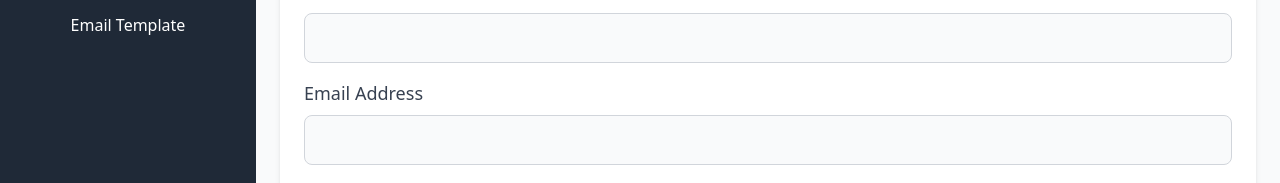
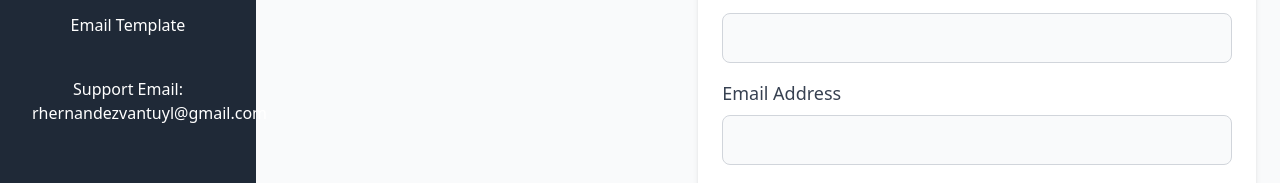
Before and after one commit to REHVan/SHPEUSFTools, a React (Create React App) app in the folder Frontend/: page /contactdata in a window 1280 px wide. Shown: the part 139-322 px from the top of the page. Built offline with nearby package versions, Linux system fonts and the light colour scheme; no server answers.

Commit message:
Add support, warning message, and more information on how to use it.

```diff
--- a/Frontend/src/components/UserNavBar.jsx
+++ b/Frontend/src/components/UserNavBar.jsx
@@ -9,6 +9,7 @@ function UserNavBar() {
         <Link to="/external" className="text-white hover:bg-gray-700 px-4 py-2 rounded-lg w-full text-center">Send Email</Link>
         <Link to="/contactdata" className="text-white hover:bg-gray-700 px-4 py-2 rounded-lg w-full text-center">Contact Data</Link>
         <Link to="/template" className="text-white hover:bg-gray-700 px-4 py-2 rounded-lg w-full text-center">Email Template</Link>
+        <h3 className="text-white hover:bg-gray-700 px-4 py-2 rounded-lg w-full text-center">Support Email: rhernandezvantuyl@gmail.com</h3>
       </div>
     </nav>
   );
--- a/Frontend/src/pages/contactData.jsx
+++ b/Frontend/src/pages/contactData.jsx
@@ -205,8 +205,11 @@ function ContactData() {
   return (
     <div className="flex">
       <UserNavBar />
+      <label htmlFor="import" className="block mb-1 text-sm font-medium">Import Contact List (optional)</label>
+      <h3>Import excels must be in the format: name,	email,	company, position, notes</h3>
       <div className="flex-1 p-6">
         <input
+          id="import"
           type="file"
           accept=".xlsx, .xls"
           onChange={handleFileUpload}
--- a/Frontend/src/pages/external.jsx
+++ b/Frontend/src/pages/external.jsx
@@ -244,6 +244,8 @@ function External() {
               <label htmlFor="attachment" className="block mb-1 text-sm font-medium">Attachment (optional)</label>
               <input type="file" id="attachment" onChange={e => setFile(e.target.files[0])} />
             </div>
+            <div className="mt-4 text-center text-green-600 font-medium"><h3>Warning: It’s recommended to send no more than 50 emails at a time, as I am still testing the functionality for sending batches larger than 50 emails. Thank you for your understanding!</h3></div>
+
 
             <button className="mt-4 w-[70%] rounded-lg mx-auto block" type="submit">Send Emails</button>
 
--- a/Frontend/src/pages/template.jsx
+++ b/Frontend/src/pages/template.jsx
@@ -139,6 +139,8 @@ function Template() {
           <button type="submit" className="w-full bg-blue-600 text-white p-2 rounded-lg hover:bg-blue-700">
             {editingTemplateId ? 'Update Template' : 'Save Template'}
           </button>
+          <h3>Warning: Convert templates to markup. The following key words will replace with correct contact data in email that send. [ContactName] [CompanyName]</h3>
+
         </form>
         <h2 className="text-2xl font-bold mt-8 mb-4">Existing Templates</h2>
         <div className="overflow-x-auto">
```
